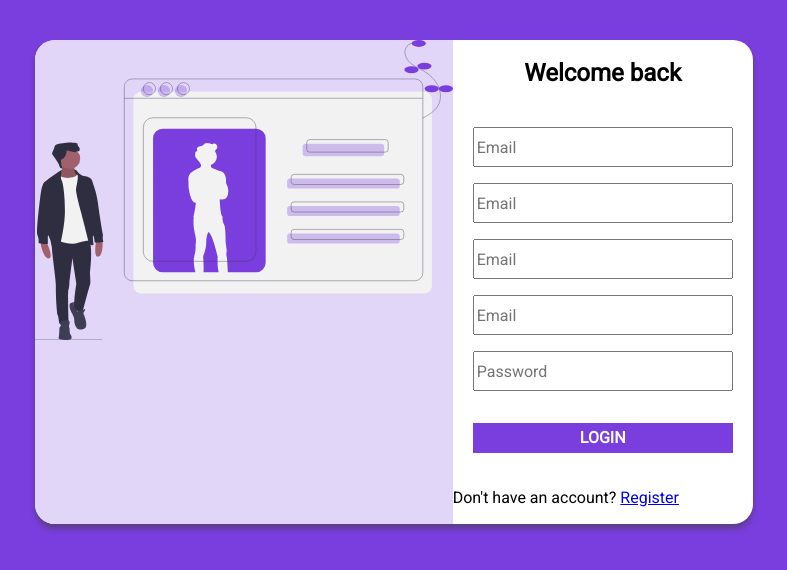
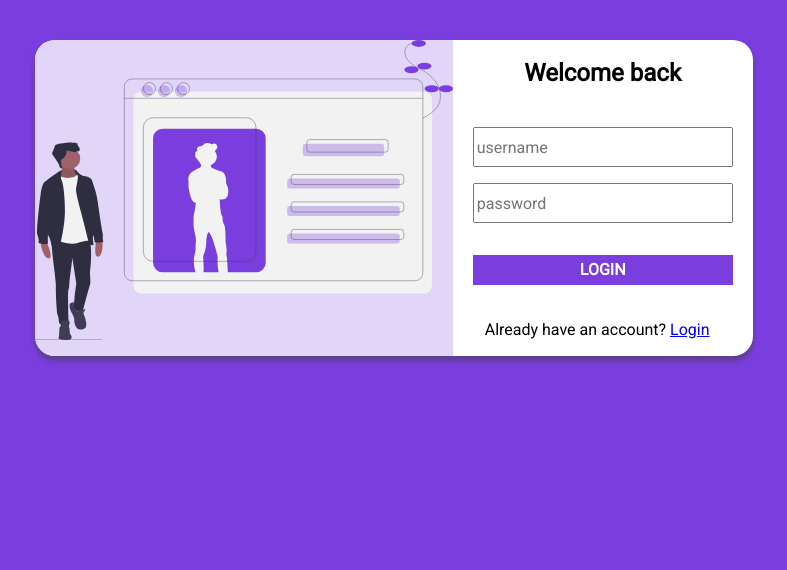
Before and after one commit to Kirbyasdf/Chat-App-auth-sql-RTK-Q-sockets, a React (Create React App) app in the folder client/: page /register in a window 1280 px wide. Shown: the top 570 px of the page, without its empty margins (246-1033 px from the left). Built offline with nearby package versions, Linux system fonts and the light colour scheme.

Commit message:
final css login/register

```diff
--- a/client/src/components/auth/Login.js
+++ b/client/src/components/auth/Login.js
@@ -21,7 +21,7 @@
 								<input
 									required="required"
 									type="text"
-									placeholder="Email"
+									placeholder="username"
 								/>
 							</div>
 
@@ -29,14 +29,14 @@
 								<input
 									required="required"
 									type="password"
-									placeholder="Password"
+									placeholder="password"
 								/>
 							</div>
 
 							<button>LOGIN</button>
 						</form>
 
-						<p>
+						<p className="ml4">
 							Don't have an account? <Link to="/register">Register</Link>
 						</p>
 					</div>
--- a/client/src/components/auth/Register.js
+++ b/client/src/components/auth/Register.js
@@ -20,42 +20,21 @@
 								<input
 									required="required"
 									type="text"
-									placeholder="Email"
-								/>
-							</div>
-							<div className="input-field mb-1">
-								<input
-									required="required"
-									type="text"
-									placeholder="Email"
-								/>
-							</div>
-							<div className="input-field mb-1">
-								<input
-									required="required"
-									type="text"
-									placeholder="Email"
-								/>
-							</div>
-							<div className="input-field mb-1">
-								<input
-									required="required"
-									type="text"
-									placeholder="Email"
+									placeholder="username"
 								/>
 							</div>
 							<div className="input-field mb-2">
 								<input
 									required="required"
 									type="password"
-									placeholder="Password"
+									placeholder="password"
 								/>
 							</div>
 							<button>LOGIN</button>
 						</form>
 
-						<p>
-							Don't have an account? <Link to="/register">Register</Link>
+						<p className="ml4">
+							Already have an account? <Link to="/login">Login</Link>
 						</p>
 					</div>
 				</div>
```
Also changed, not shown: 1 other file (tests, documents, lock files or other folders).
